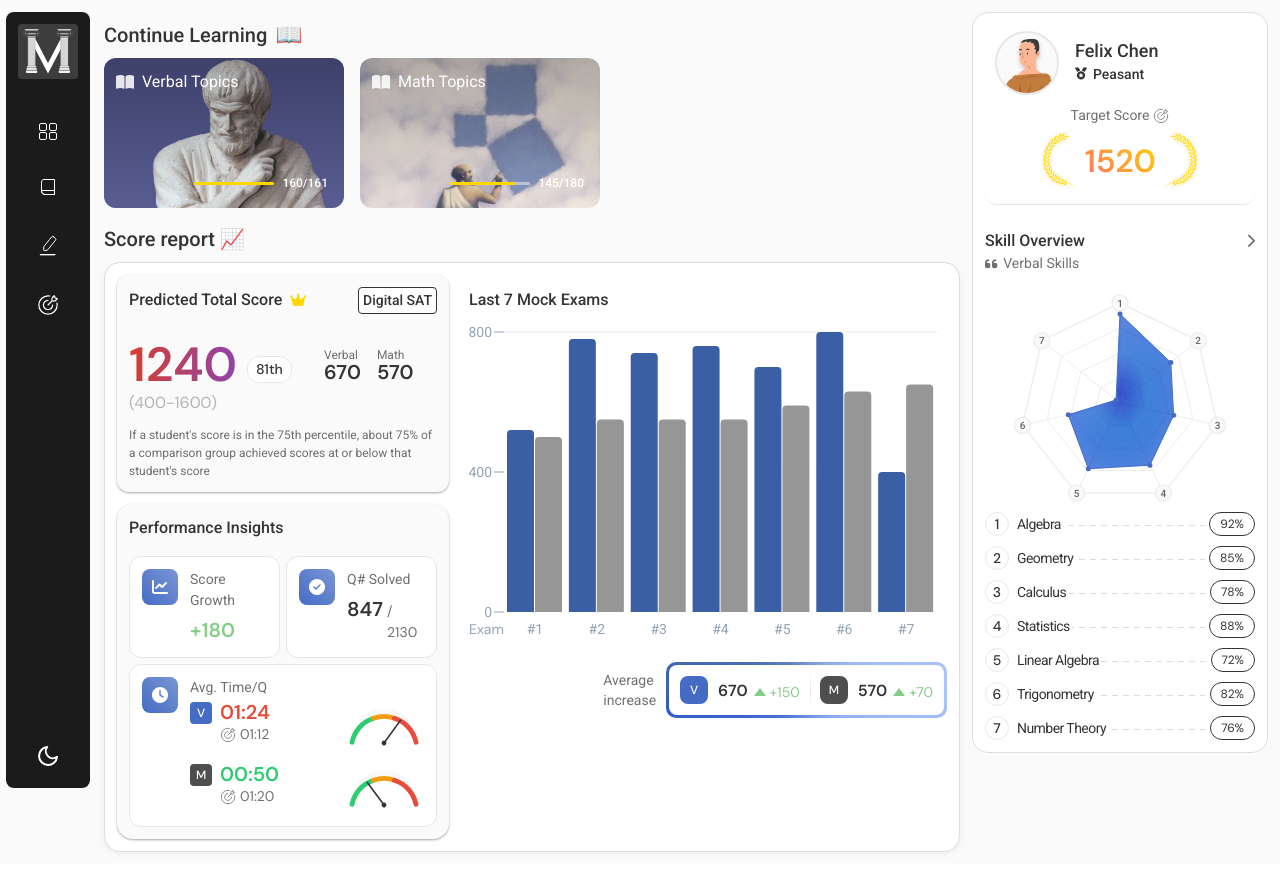
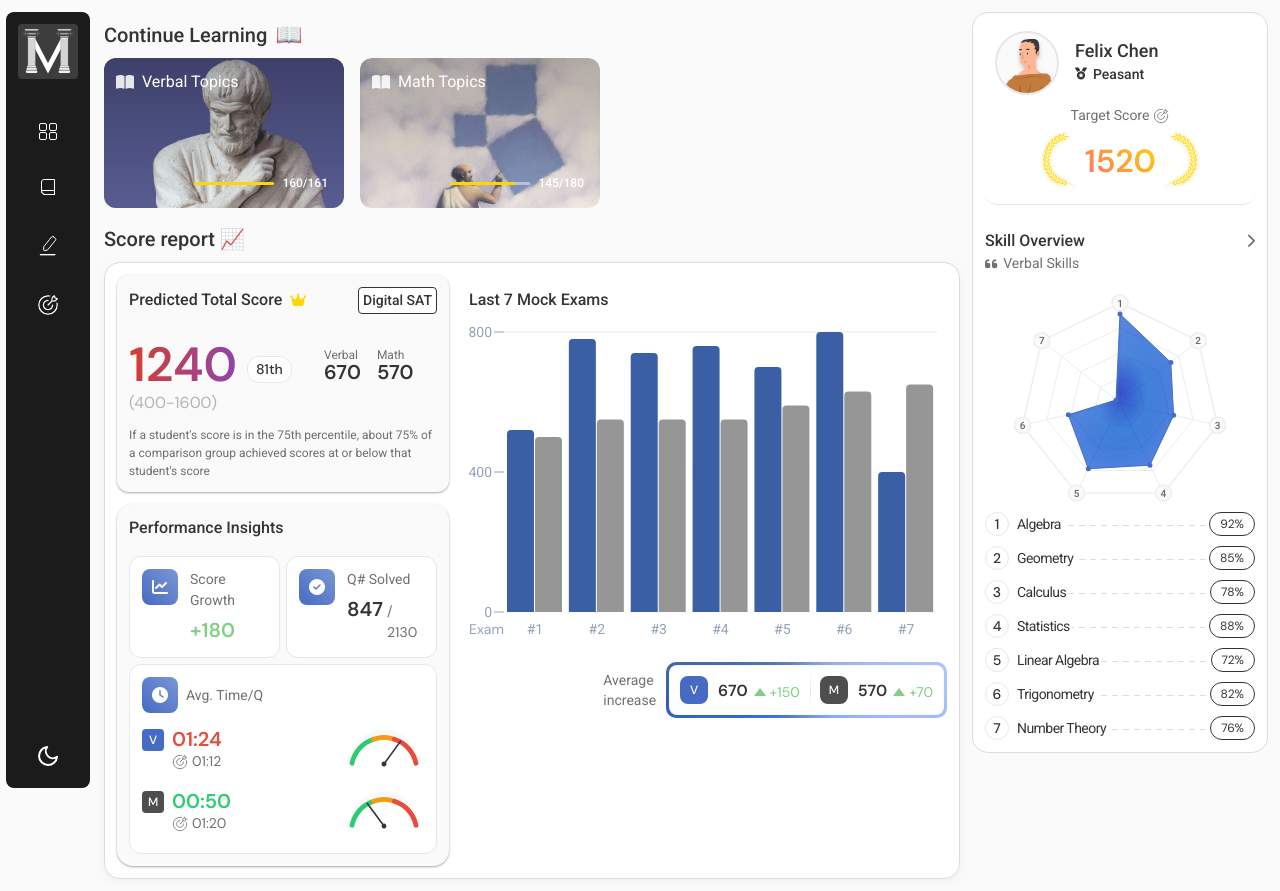
Before and after one commit to Orujhimaru/max_odyssey, a React (Vite) app: page / in a window 1280 px wide. Before the commit the page ends 864 px from the top, so only its background shows below. Built offline with nearby package versions, Linux system fonts and the light colour scheme; a web font is replaced by a local one.

Commit message:
design: alignment changes

```diff
--- a/src/components/PerformanceInsights/PerformanceInsights.css
+++ b/src/components/PerformanceInsights/PerformanceInsights.css
@@ -59,6 +59,12 @@
   width: 100%;
 }
 
+.insight-content-large {
+  display: flex;
+  flex-direction: column;
+  gap: 16px;
+}
+
 .time-value {
   display: flex;
   flex-wrap: wrap;
@@ -95,11 +101,25 @@
 .speed-indicator {
   width: 80px;
   height: 50px;
+  position: relative;
+  top: -6px;
 }
 
 .speedometer-icon {
   width: 100%;
   height: 100%;
+}
+.insight-icon-container {
+  display: flex;
+  /* align-items: center; */
+  gap: 8px;
+  /* align-items: flex-start; */
+}
+
+.insight-card.timerr {
+  display: flex;
+  flex-direction: column;
+  gap: 16px;
 }
 
 .speedometer-bg {
@@ -209,6 +229,10 @@
   gap: 4px;
 }
 
+.insight-content.timerr {
+  padding-left: 40px;
+}
+
 .insight-label {
   font-size: 14px;
   color: var(--text-primary);
--- a/src/components/PerformanceInsights/PerformanceInsights.jsx
+++ b/src/components/PerformanceInsights/PerformanceInsights.jsx
@@ -61,12 +61,14 @@ const PerformanceInsights = () => {
           </div>
         </div>
 
-        <div className="insight-card">
-          <div className="insight-icon">
-            <i className="fas fa-clock"></i>
+        <div className="insight-card timerr">
+          <div className="insight-icon-container">
+            <div className="insight-icon">
+              <i className="fas fa-clock"></i>
+            </div>
+            <span className="insight-label">Avg. Time/Q</span>
           </div>
           <div className="insight-content">
-            <span className="insight-label">Avg. Time/Q</span>
             <div className="insight-value time-insights">
               <div className="time-section">
                 <div className="subject-label-container">
--- a/vite.config.js
+++ b/vite.config.js
@@ -1,7 +1,7 @@
-import { defineConfig } from 'vite'
-import react from '@vitejs/plugin-react-swc'
+import { defineConfig } from "vite";
+import react from "@vitejs/plugin-react-swc";
 
 // https://vite.dev/config/
 export default defineConfig({
   plugins: [react()],
-})
+});
```
